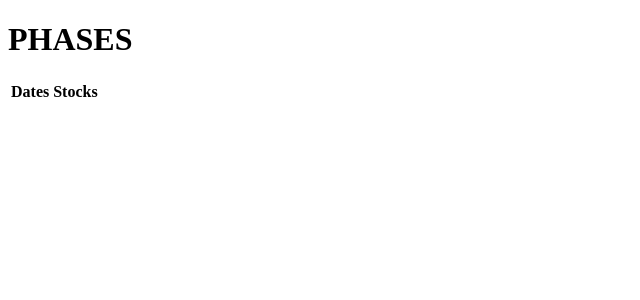
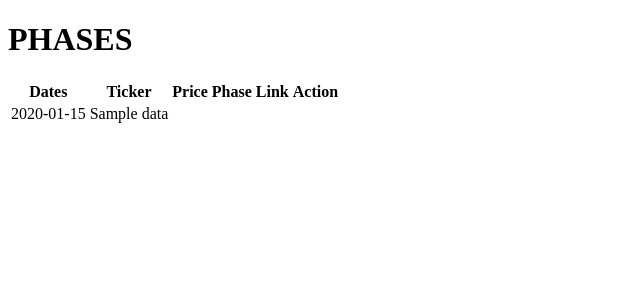
Before and after one commit to tintvo08/portfolio, a Django app: page /phases in a window 1280 px wide. Shown: the top 300 px of the page, without its empty margins (0-640 px from the left). Run offline with Django 3.2, Linux system fonts and the light colour scheme; tables that the repository leaves empty hold one stand-in row (values such as "Sample post"); a database or web service that is not in the repository returns one stand-in record (values such as "Sample title"); data that the repository does not hold is empty.

Commit message:
updating phases html

```diff
--- a/jobs/templates/jobs/home.html
+++ b/jobs/templates/jobs/home.html
@@ -39,7 +39,7 @@
         </div>
       </section>
 
-      <div class="album py-5">
+      <div class="main_body py-5">
         <div class="container bg-dark" id="body">
             <script>
             $(document).ready(function() {
@@ -58,7 +58,7 @@
       </div>
 
     </main>
-    <footer class="footer fixed-bottom container text-right">
+    <footer class="footer fixed-bottom container text-right font-italic">
             <hr>
             <p>&copy; Tin Vo</p>
     </footer>
--- a/jobs/templates/jobs/phases.html
+++ b/jobs/templates/jobs/phases.html
@@ -6,19 +6,25 @@
     <table class="table table-bordered table-dark">
     <thead>
     <tr>
-      <th scope="col" colspan="2">Dates</th>
-      <th scope="col" colspan="4">Stocks</th>
+        <th scope="col" colspan="2">Dates</th>
+        <th scope="col" colspan="2">Ticker</th>
+        <th scope="col" colspan="2">Price</th>
+        <th scope="col" colspan="2">Phase</th>
+        <th scope="col" colspan="2">Link</th>
+        <th scope="col" colspan="2">Action</th>
     </tr>
     </thead>
     <tbody>
-    {% for dates, stocks in earnings.items %}
+    {% for dates, list in phases.items %}
     <tr>
         <td scope="col" colspan="2">{{ dates }}</td>
-        <td scope="row">
-        {% for stock in stocks %}
-            {{ stock }} <br>
+        {% for stock in list %}
+            {% for data in stock %}
+                <td scope="row" colspan="2">
+                {{ data }}
+                </td>
+            {% endfor %}
         {% endfor %}
-        </td>
     </tr>
     {% endfor %}
     </tbody>
```
